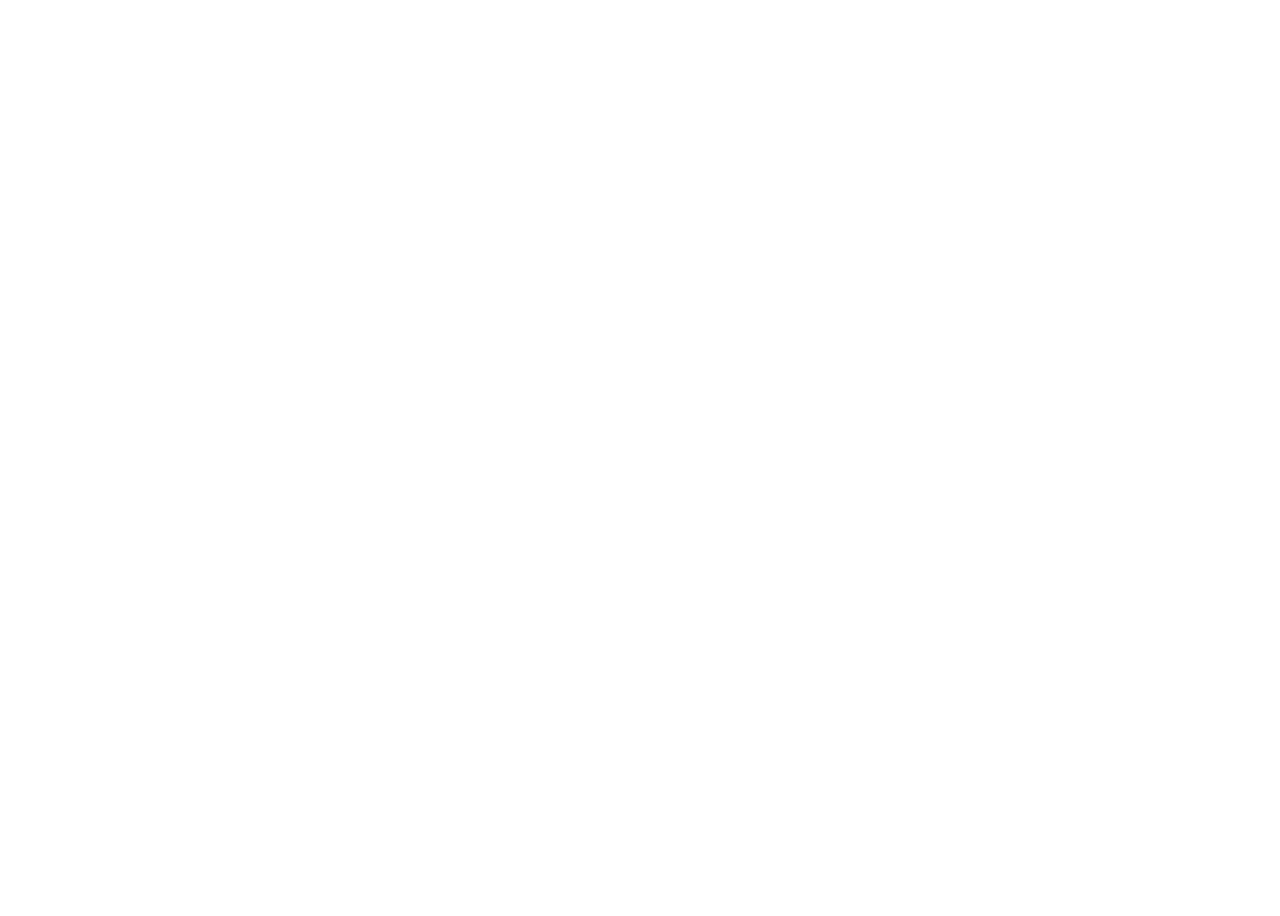
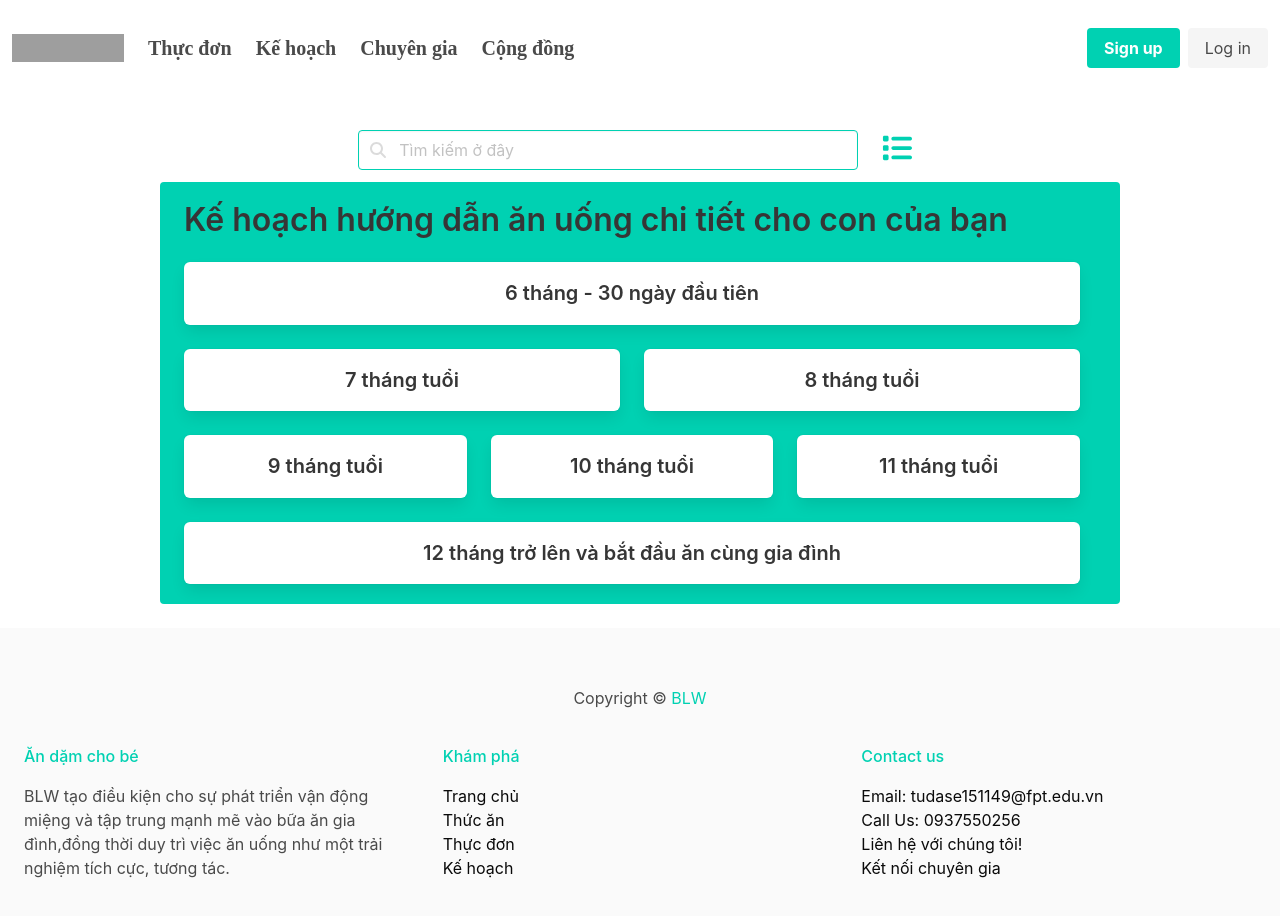
Before and after one commit to DaoAnhTu2105/EXE201_BLW_FE_WEB, a React (Create React App) app: page /plan in a window 1280 px wide. Before the commit this address had no page. Shown: the top 916 px of the page. Before the commit the page ends 800 px from the top, so only its background shows below. Built offline with nearby package versions, Linux system fonts and the light colour scheme; grey boxes are pictures that could not be loaded.

Commit message:
add layout plan test the same in figma

```diff
--- /dev/null
+++ b/src/pages/Plan/index.js
@@ -0,0 +1,101 @@
+import React from "react";
+
+const Plan = () => {
+  return (
+    <div class="container mb-5">
+      <div class="container is-max-desktop">
+        <div class="notification is-primary is-fullheight">
+          <h3 class="title is-3 has-text-dark">
+            Kế hoạch hướng dẫn ăn uống chi tiết cho con của bạn
+          </h3>
+          <div class="box">
+            <a href="/" style={{ textDecoration: "none" }}>
+              <h5
+                class="title is-5 has-text-dark"
+                style={{ textAlign: "center" }}
+              >
+                6 tháng - 30 ngày đầu tiên
+              </h5>
+            </a>
+          </div>
+          <div class="columns">
+            <div class="column is-half">
+              <div class="box mb-0">
+                <a href="/" style={{ textDecoration: "none" }}>
+                  <h5
+                    class="title is-5 has-text-dark"
+                    style={{ textAlign: "center" }}
+                  >
+                    7 tháng tuổi
+                  </h5>
+                </a>
+              </div>
+            </div>
+            <div class="column is-half">
+              <div class="box mb-0">
+                <a href="/" style={{ textDecoration: "none" }}>
+                  <h5
+                    class="title is-5 has-text-dark"
+                    style={{ textAlign: "center" }}
+                  >
+                    8 tháng tuổi
+                  </h5>
+                </a>
+              </div>
+            </div>
+          </div>
+          <div class="columns">
+            <div class="column is-one-third">
+              <div class="box mb-0">
+                <a href="/" style={{ textDecoration: "none" }}>
+                  <h5
+                    class="title is-5 has-text-dark"
+                    style={{ textAlign: "center" }}
+                  >
+                    9 tháng tuổi
+                  </h5>
+                </a>
+              </div>
+            </div>
+            <div class="column is-one-third">
+              <div class="box mb-0">
+                <a href="/" style={{ textDecoration: "none" }}>
+                  <h5
+                    class="title is-5 has-text-dark"
+                    style={{ textAlign: "center" }}
+                  >
+                    10 tháng tuổi
+                  </h5>
+                </a>
+              </div>
+            </div>
+            <div class="column is-one-third">
+              <div class="box mb-0">
+                <a href="/" style={{ textDecoration: "none" }}>
+                  <h5
+                    class="title is-5 has-text-dark"
+                    style={{ textAlign: "center" }}
+                  >
+                    11 tháng tuổi
+                  </h5>
+                </a>
+              </div>
+            </div>
+          </div>
+          <div class="box">
+            <a href="/" style={{ textDecoration: "none" }}>
+              <h5
+                class="title is-5 has-text-dark"
+                style={{ textAlign: "center" }}
+              >
+                12 tháng trở lên và bắt đầu ăn cùng gia đình
+              </h5>
+            </a>
+          </div>
+        </div>
+      </div>
+    </div>
+  );
+};
+
+export default Plan;
--- a/src/routers/index.js
+++ b/src/routers/index.js
@@ -8,6 +8,7 @@
 import Register from "../pages/Register";
 import LayoutNavSearchFooter from "../components/LayoutNavSearchFooter";
 import Recipe from "../pages/Recipe";
+import Plan from "../pages/Plan";
 
 export const publicRouters = [
   {
@@ -30,6 +31,12 @@
     path: "/recipe",
     name: "recipe",
     component: Recipe,
+    layout: LayoutNavSearchFooter,
+  },
+  {
+    path: "/plan",
+    name: "plan",
+    component: Plan,
     layout: LayoutNavSearchFooter,
   },
 ];
```
